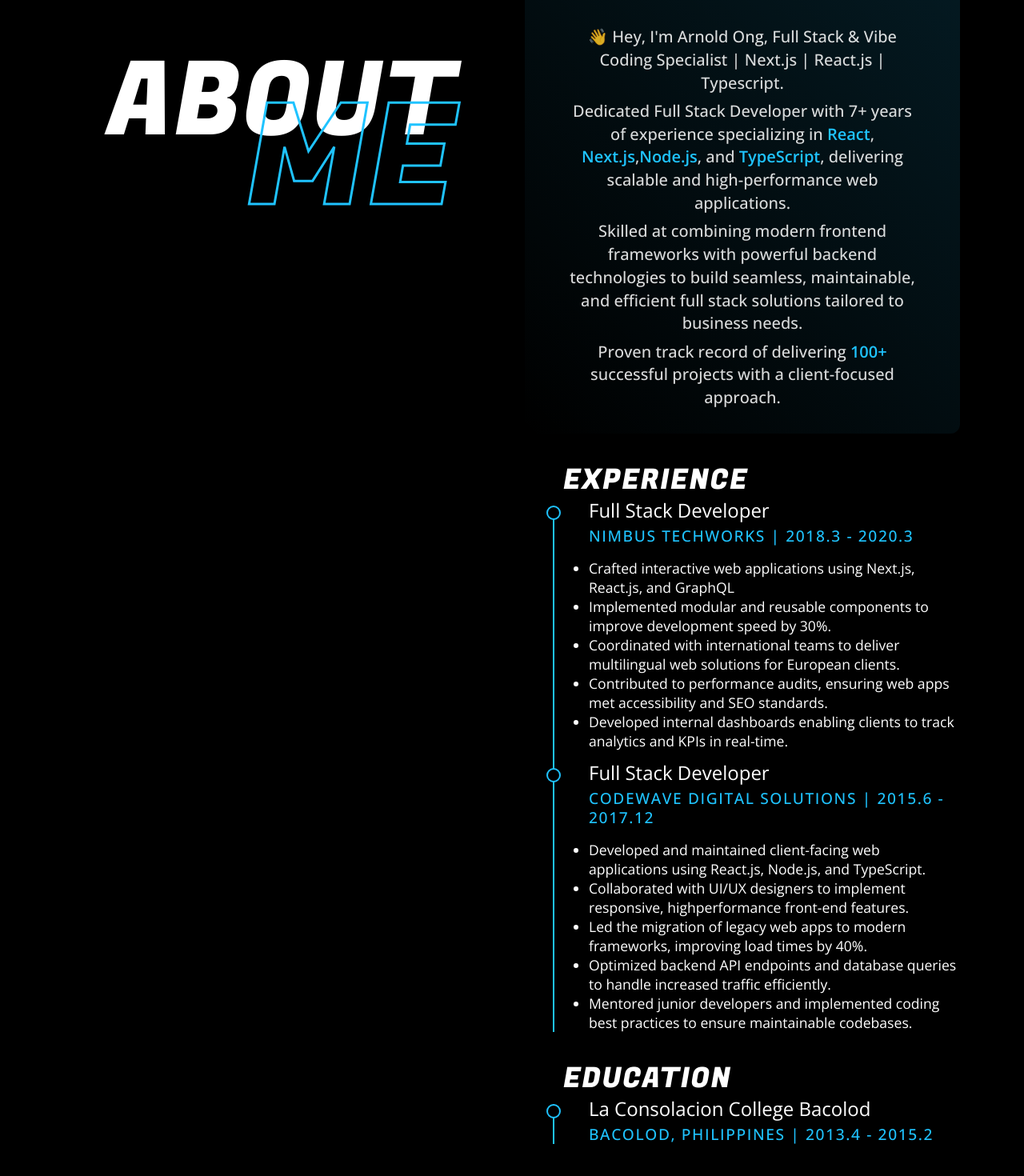
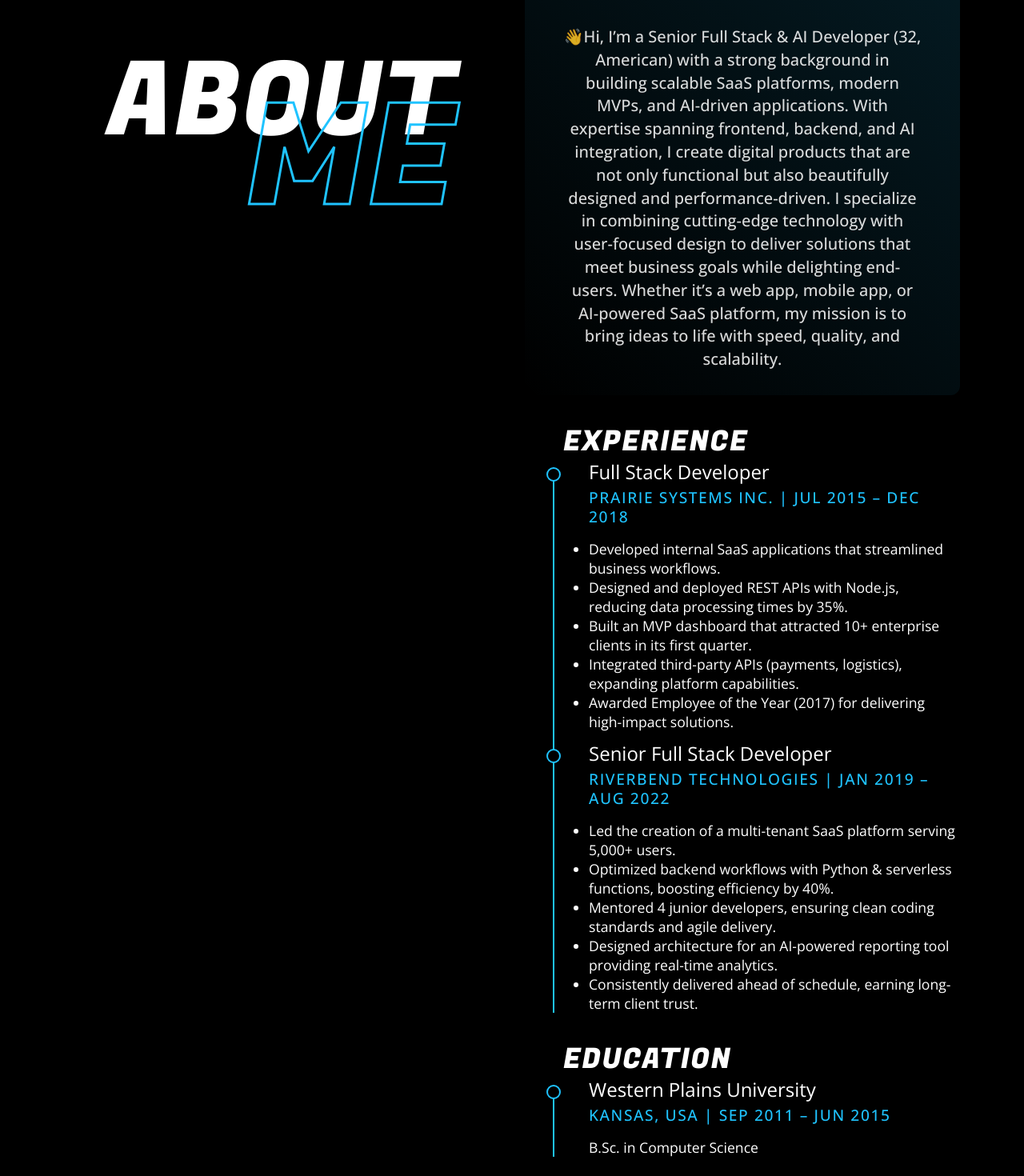
Before and after one commit to Bytava/my_portfolio, a React (Vite) app: page / in a window 1280 px wide. Shown: the part 860-2330 px from the top of the page at 80% size. Built offline with nearby package versions, Linux system fonts and the light colour scheme.

Commit message:
update_profile

```diff
--- a/index.html
+++ b/index.html
@@ -74,7 +74,7 @@
 			media="(prefers-color-scheme: light)"
 		/>
 
-		<title>Jerry Sanchez  |  Portfolio</title>
+		<title>Jerry Sanchez | Portfolio</title>
 	</head>
 	<body>
 		<div id="root"></div>
--- a/src/sections/about-me.section.tsx
+++ b/src/sections/about-me.section.tsx
@@ -6,41 +6,49 @@ const timeline = [
 		items: [
 			{
 				title: 'Full Stack Developer',
-				place: 'Nimbus TechWorks',
-				timePeriod: '2018.3 - 2020.3',
+				place: 'Prairie Systems Inc.',
+				timePeriod: 'Jul 2015 – Dec 2018',
 				description: (
 					<ul>
 						<li>
-							Crafted interactive web applications using Next.js, React.js, and GraphQL
+							Developed internal SaaS applications that streamlined business workflows.
 						</li>
 						<li>
-							Implemented modular and reusable components to improve development speed by 30%.
+							Designed and deployed REST APIs with Node.js, reducing data processing times by 35%.
 						</li>
-						<li>Coordinated with international teams to deliver multilingual web solutions for European clients.</li>
-						<li>Contributed to performance audits, ensuring web apps met accessibility and SEO standards.</li>
 						<li>
-							Developed internal dashboards enabling clients to track analytics and KPIs in real-time.
+							Built an MVP dashboard that attracted 10+ enterprise clients in its first quarter.
+						</li>
+						<li>
+							Integrated third-party APIs (payments, logistics), expanding platform capabilities.
+						</li>
+						<li>
+							Awarded Employee of the Year (2017) for delivering high-impact solutions.
 						</li>
 					</ul>
 				),
 			},
 
 			{
-				title: 'Full Stack Developer',
-				place: 'CodeWave Digital Solutions',
-				timePeriod: '2015.6 - 2017.12',
+				title: 'Senior Full Stack Developer',
+				place: 'Riverbend Technologies',
+				timePeriod: 'Jan 2019 – Aug 2022',
 				description: (
 					<ul>
 						<li>
-							Developed and maintained client-facing web applications using React.js, Node.js, and TypeScript.
+							Led the creation of a multi-tenant SaaS platform serving 5,000+ users.
 						</li>
 						<li>
-							Collaborated with UI/UX designers to implement responsive, highperformance front-end features.
+							Optimized backend workflows with Python & serverless functions, boosting efficiency by 40%.
 						</li>
-						<li>Led the migration of legacy web apps to modern frameworks, improving load times by 40%.</li>
-						<li>Optimized backend API endpoints and database queries to handle increased traffic efficiently.</li>
 						<li>
-							Mentored junior developers and implemented coding best practices to ensure maintainable codebases.
+							Mentored 4 junior developers, ensuring clean coding standards and agile delivery.
+						</li>
+						<li>
+							Designed architecture for an AI-powered reporting tool providing real-time analytics.
+						</li>
+						<li>
+							Consistently delivered ahead of schedule, earning long-term client trust.
 						</li>
 					</ul>
 				),
@@ -51,10 +59,10 @@ const timeline = [
 		title: 'Education',
 		items: [
 			{
-				title: 'La Consolacion College Bacolod',
-				place: 'Bacolod, Philippines',
-				timePeriod: '2013.4 - 2015.2',
-				description: '',
+				title: 'Western Plains University',
+				place: 'Kansas, USA',
+				timePeriod: 'Sep 2011 – Jun 2015',
+				description: 'B.Sc. in Computer Science',
 			},
 		],
 	},
@@ -75,19 +83,8 @@ export const AboutMe = () => {
 			<div>
 				<div className='intro'>
 					<p style={{ marginTop: '20px' }}>
-						👋 Hey, I'm Arnold Ong, Full Stack & Vibe Coding Specialist | Next.js | React.js | Typescript.
-					</p>
-					<p>
-						Dedicated Full Stack Developer with 7+ years of experience specializing in <strong>React</strong>, <strong>Next.js</strong>,
-						<strong>Node.js</strong>, and <strong>TypeScript</strong>, delivering scalable and high-performance web applications.
-					</p>
-					<p>
-						Skilled at combining modern frontend
-						frameworks with powerful backend technologies to build seamless, maintainable, and efficient full stack solutions
-						tailored to business needs.
-					</p>
-					<p>
-						Proven track record of delivering <strong>100+</strong> successful projects with a client-focused approach.
+						👋Hi, I’m a Senior Full Stack & AI Developer (32, American) with a strong background in building scalable SaaS platforms, modern MVPs, and AI-driven applications. With expertise spanning frontend, backend, and AI integration, I create digital products that are not only functional but also beautifully designed and performance-driven.
+						I specialize in combining cutting-edge technology with user-focused design to deliver solutions that meet business goals while delighting end-users. Whether it’s a web app, mobile app, or AI-powered SaaS platform, my mission is to bring ideas to life with speed, quality, and scalability.
 					</p>
 				</div>
 				<div>
--- a/src/sections/info.section.tsx
+++ b/src/sections/info.section.tsx
@@ -12,10 +12,10 @@ export const InfoSection = () => {
 			/>
 			<p>Hi, I am</p>
 			<TextHover
-				text='Arnold'
+				text='Philip'
 				className='name'
 			/>
-			<p>Full Stack Developer</p>
+			<p>Full Stack & AI Developer</p>
 			<FloatingButton
 				label='Tech'
 				className='sec'
--- a/src/styles/about-me.css
+++ b/src/styles/about-me.css
@@ -63,6 +63,7 @@
 
 .timeline-description {
 	margin-block: 1rem;
+	font-family: 'Open Sans', sans-serif;
 }
 
 .timeline-item::before {
```
